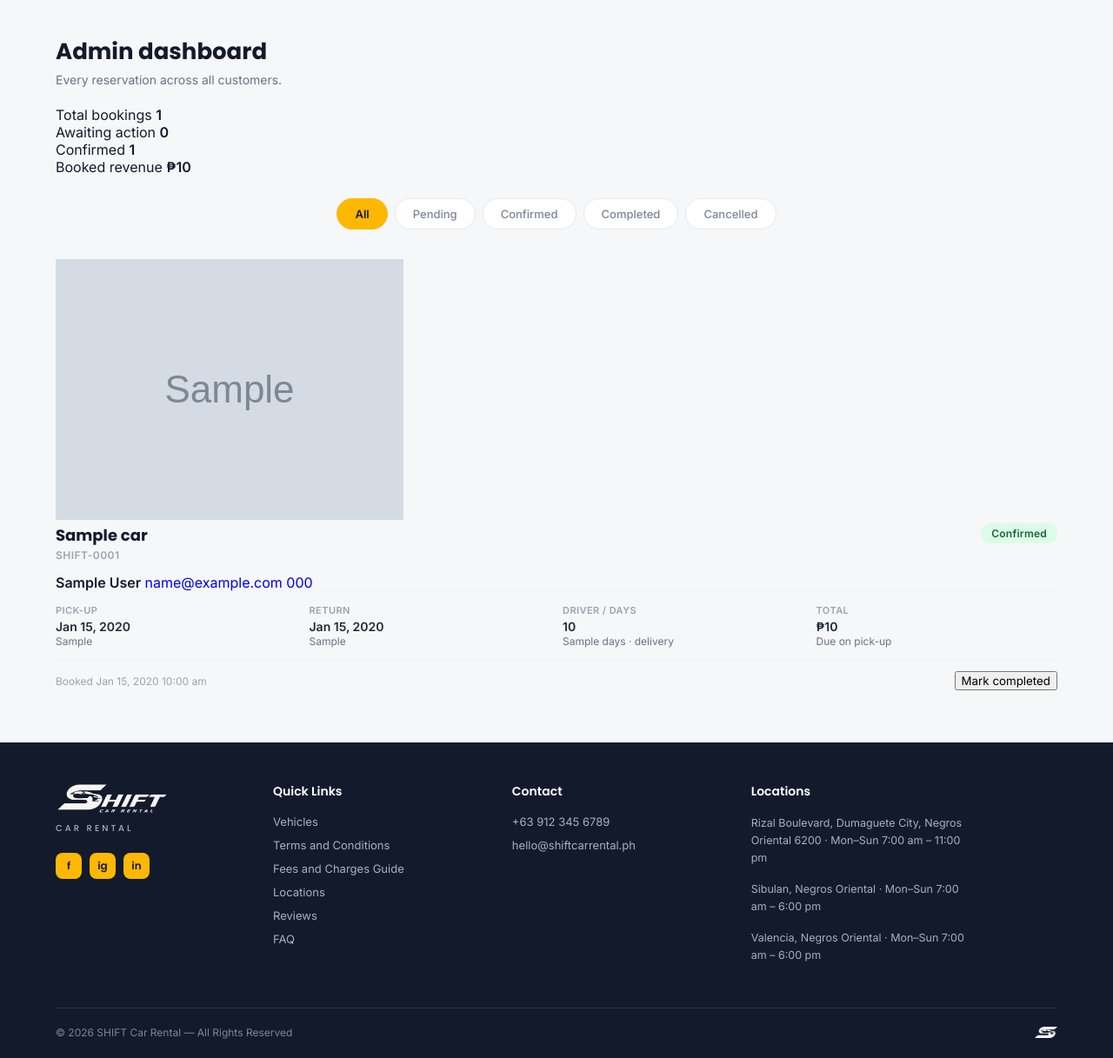
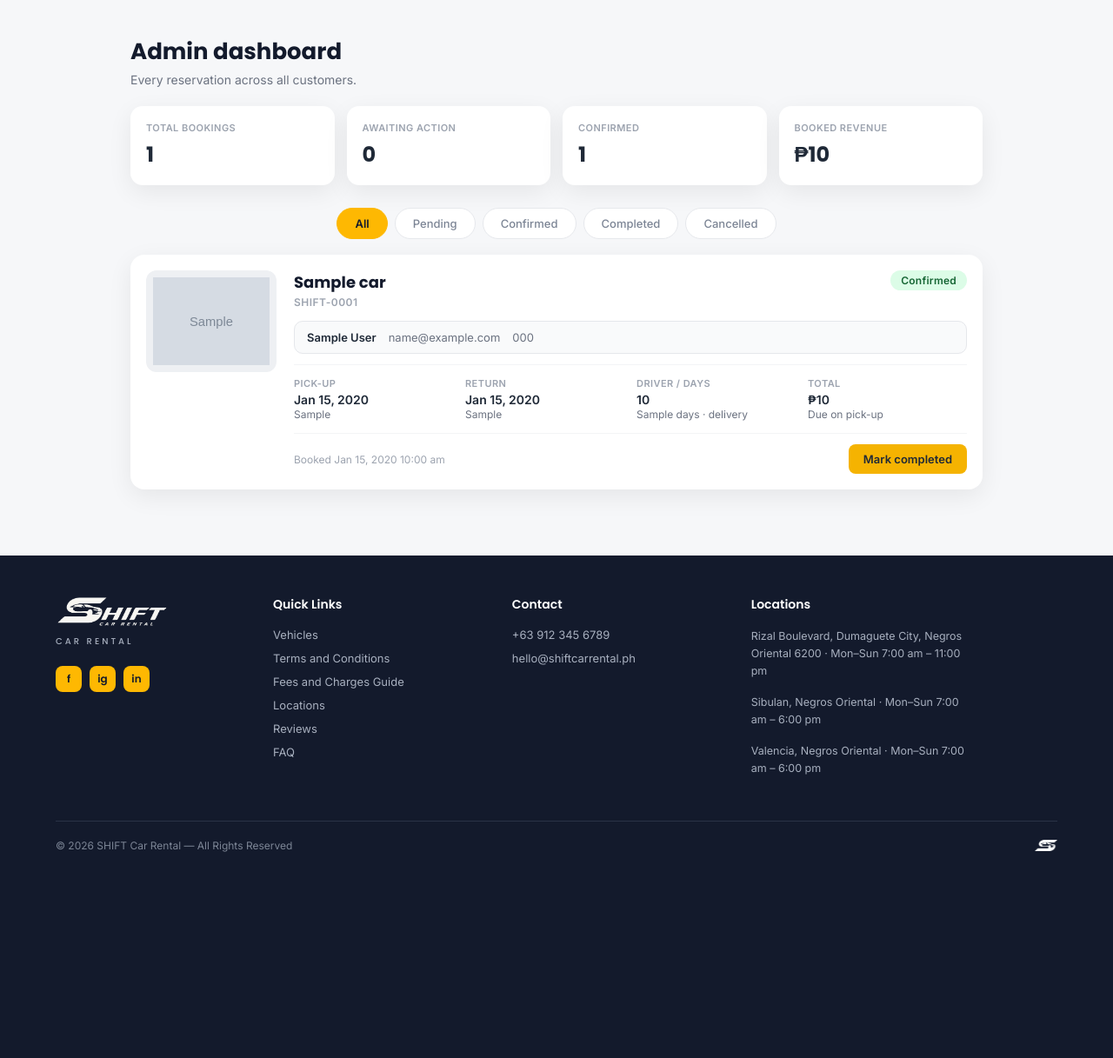
Before and after one commit to she4nwrld/carrental1, a PHP site: page /admin/dashboard.php in a window 1280 px wide. Shown: the part 77-1294 px from the top of the page at 87% size. After the commit the page ends 1057 px from the top, so only its background shows below. Run offline with PHP 8.4, Linux system fonts and the light colour scheme; the visitor is signed in with stand-in values (Sample User, id 1); tables that the repository leaves empty or names only in its code hold one stand-in row (values such as "Sample post"); grey boxes marked "Sample" are stand-in pictures.

Commit message:
style admin dashboard stats, cards and action buttons

```diff
--- a/css/style.css
+++ b/css/style.css
@@ -1600,3 +1600,171 @@ html { scroll-behavior: smooth; }
     width: 100%;
   }
 }
+
+/* ===== admin dashboard ===== */
+.admin-wrap {
+  max-width: 980px;
+  margin: 0 auto;
+}
+
+/* upat ka tile sa ihap */
+.stat-grid {
+  display: grid;
+  grid-template-columns: repeat(4, 1fr);
+  gap: 14px;
+  margin-bottom: 22px;
+}
+
+.stat {
+  background: #fff;
+  border-radius: 14px;
+  padding: 18px;
+  box-shadow: 0 8px 28px rgba(0, 0, 0, .07);
+}
+
+.stat span {
+  display: block;
+  font-size: 11px;
+  font-weight: 600;
+  letter-spacing: .04em;
+  text-transform: uppercase;
+  color: #9ca3af;
+  margin-bottom: 6px;
+}
+
+.stat strong {
+  font-family: Poppins, sans-serif;
+  font-size: 24px;
+  color: #1f2937;
+}
+
+/* ang tabs mo-gamit sa .filter-tab sa vehicles, gamay ra ang usab */
+.admin-filters {
+  margin-bottom: 18px;
+  flex-wrap: wrap;
+}
+
+/* card kada booking, mas dako ang photo column kay naa pay customer info */
+.ad-card {
+  display: grid;
+  grid-template-columns: 150px 1fr;
+  gap: 20px;
+  background: #fff;
+  border-radius: 16px;
+  padding: 18px;
+  margin-bottom: 16px;
+  box-shadow: 0 8px 28px rgba(0, 0, 0, .07);
+}
+
+.ad-photo {
+  background: #eef0f3;
+  border-radius: 12px;
+  overflow: hidden;
+  aspect-ratio: 4/3;
+  display: grid;
+  place-items: center;
+  padding: 8px;
+}
+
+.ad-photo img {
+  width: 100%;
+  height: 100%;
+  object-fit: contain;
+  display: block;
+}
+
+/* linya sa customer: ngalan, email, telepono */
+.ad-customer {
+  display: flex;
+  flex-wrap: wrap;
+  align-items: center;
+  gap: 6px 14px;
+  background: #f9fafb;
+  border: 1px solid #e5e7eb;
+  border-radius: 10px;
+  padding: 10px 14px;
+  margin-bottom: 12px;
+  font-size: 13px;
+}
+
+.ad-customer strong {
+  font-weight: 600;
+  color: #1f2937;
+}
+
+.ad-customer a {
+  color: #6b7280;
+  text-decoration: none;
+}
+
+.ad-customer a:hover {
+  color: #b8860b;
+  text-decoration: underline;
+}
+
+/* mga buton sa tuo sa ubos */
+.ad-actions {
+  display: flex;
+  gap: 8px;
+}
+
+.ad-actions form {
+  margin: 0;
+}
+
+.ad-btn {
+  border: 1px solid transparent;
+  border-radius: 8px;
+  padding: 8px 16px;
+  font-size: 13px;
+  font-weight: 600;
+  font-family: inherit;
+  cursor: pointer;
+  transition: background .2s, border-color .2s;
+}
+
+.ad-ok {
+  background: #f5b301;
+  color: #1f2937;
+}
+
+.ad-ok:hover {
+  background: #e0a300;
+}
+
+.ad-no {
+  background: #fff;
+  border-color: #fecaca;
+  color: #b91c1c;
+}
+
+.ad-no:hover {
+  background: #fef2f2;
+  border-color: #fca5a5;
+}
+
+.ad-done {
+  margin: 0;
+  font-size: 13px;
+  color: #9ca3af;
+}
+
+@media (max-width: 860px) {
+  .stat-grid {
+    grid-template-columns: 1fr 1fr;
+  }
+}
+
+@media (max-width: 700px) {
+  .ad-card {
+    grid-template-columns: 1fr;
+  }
+
+  .ad-actions {
+    flex-direction: column;
+  }
+
+  .ad-btn {
+    width: 100%;
+  }
+}
```
